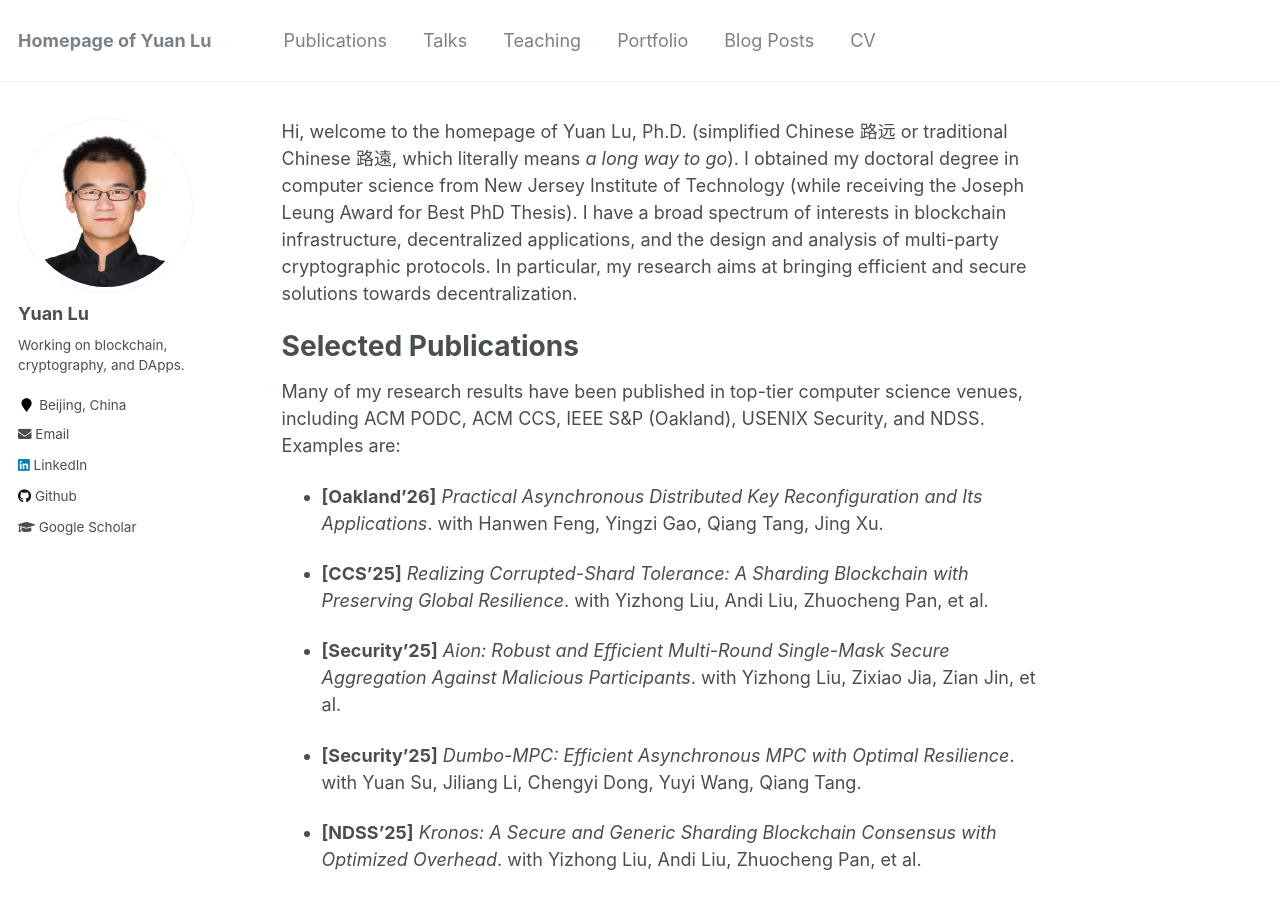
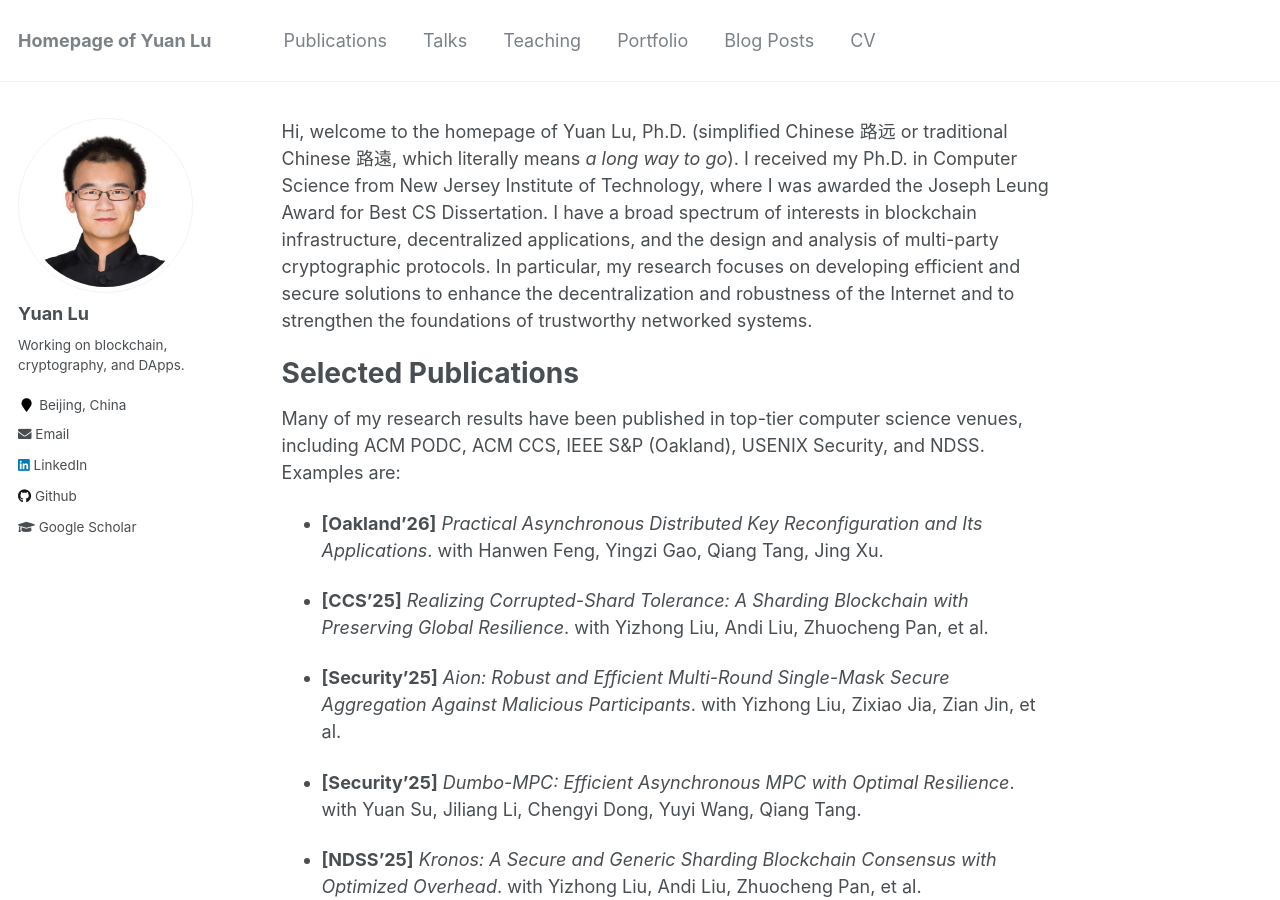
Before and after one commit to yylluu/yylluu.github.io, a Jekyll site: the page built from _pages/about.md, in a window 1280 px wide and 900 px high. Built offline with Jekyll 4.4.1, drawn with Linux system fonts in a browser that asks for light colours.

Commit message:
Update about.md

```diff
--- a/_pages/about.md
+++ b/_pages/about.md
@@ -7,7 +7,7 @@ redirect_from:
   - /about.html
 ---
 
-Hi, welcome to the homepage of Yuan Lu, Ph.D. (simplified Chinese 路远 or traditional Chinese 路遠, which literally means *a long way to go*). I obtained my doctoral degree in computer science from New Jersey Institute of Technology (while receiving the Joseph Leung Award for Best PhD Thesis). I have a broad spectrum of interests in blockchain infrastructure, decentralized applications, and the design and analysis of multi-party cryptographic protocols. In particular, my research aims at bringing efficient and secure solutions towards decentralization.
+Hi, welcome to the homepage of Yuan Lu, Ph.D. (simplified Chinese 路远 or traditional Chinese 路遠, which literally means *a long way to go*). I received my Ph.D. in Computer Science from New Jersey Institute of Technology, where I was awarded the Joseph Leung Award for Best CS Dissertation. I have a broad spectrum of interests in blockchain infrastructure, decentralized applications, and the design and analysis of multi-party cryptographic protocols. In particular, my research focuses on developing efficient and secure solutions to enhance the decentralization and robustness of the Internet and to strengthen the foundations of trustworthy networked systems.
 
 
 
```
